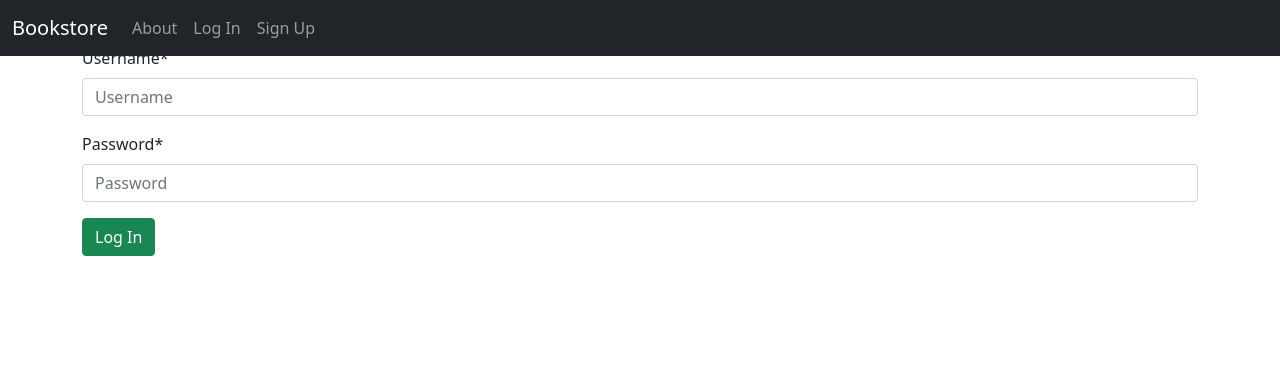
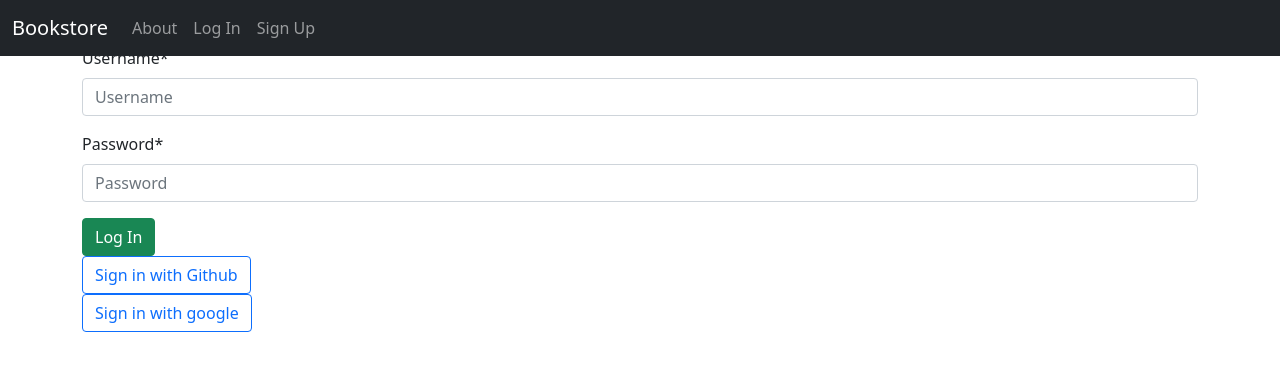
Before and after one commit to HariRaj-tech/DjangoP, a Django app: page /accounts/login/ in a window 1280 px wide. Shown: the top 371 px of the page. Run offline with Django 4.2, Linux system fonts and the light colour scheme; some libraries are stand-ins or nearby versions.

Commit message:
Google authentication added and github also

```diff
--- a/bookstore/templates/account/login.html
+++ b/bookstore/templates/account/login.html
@@ -1,6 +1,7 @@
 <!-- templates/login.html -->
 {% extends "_base.html" %}
 {% load crispy_forms_tags %}
+{% load socialaccount %}
 
 {% block title %}Log In{% endblock title %}
 
@@ -11,4 +12,20 @@
         {{ form|crispy }}
         <button type="submit" class="btn btn-success">Log In</button>
     </form>
+
+    <div >
+        <a href="{% provider_login_url 'github' %}">
+            <button class="btn btn-outline-primary">
+                Sign in with Github <i class="fa-brands fa-google text-[#e0400b]"></i>
+            </button>
+        </a>
+    </div>
+
+    <div >
+        <a href="{% provider_login_url 'google' %}">
+            <button class="btn btn-outline-primary">
+                Sign in with google <i class="fa-brands fa-google text-[#e0400b]"></i>
+            </button>
+        </a>
+    </div>
 {% endblock content %}
```
Also changed, not shown: bookstore/django_project/settings.py (+7 -0 lines), bookstore/templates/socialaccount/login.html (added, +18 -0 lines).
